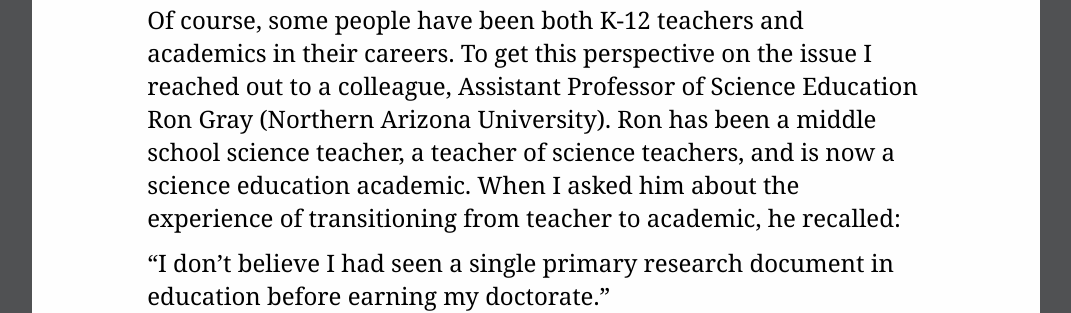
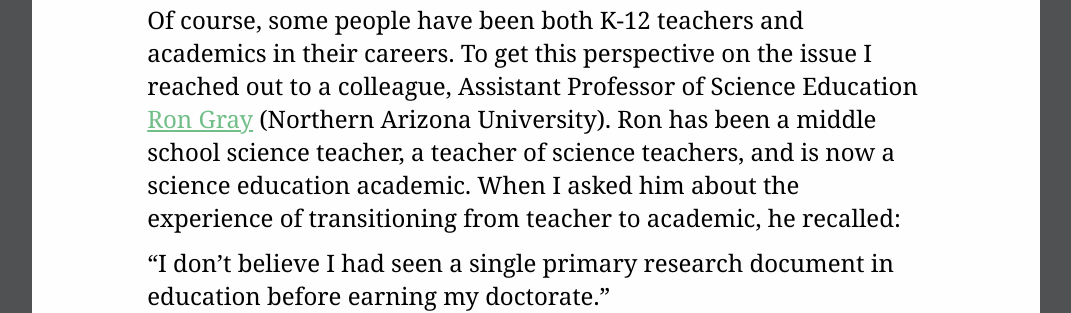
Before and after one commit to jshawl/jeancflanagan, a Jekyll site: the page built from _posts/2013-01-14-facing-the-research-practice-divide.md, in a window 1280 px wide and 900 px high, scrolled down 1088 px. Shown: the part 257-570 px from the top of the window, without its empty margins (104-1175 px from the left). Built offline with Jekyll 4.4.1, drawn with Linux system fonts in a browser that asks for light colours; part of the change alters nothing that is shown.

```diff
--- a/_posts/2013-01-14-facing-the-research-practice-divide.md
+++ b/_posts/2013-01-14-facing-the-research-practice-divide.md
@@ -13,7 +13,7 @@ How did it get this way?
 
 When we talk about research and practice, we’re talking about academics and teachers. In the most typical case, we’re talking about professors of education working at universities, and teachers working at K-12 schools. The divide has its roots in historical and current differences between researchers and teachers in their training, methods, work environment, and career goals that have led to misunderstanding and mistrust. In a 2004 paper titled “Re-Visioning the academic–teacher divide: power and knowledge in the educational community” Jennifer Gore and Andrew Gitlin describe the state of the research-practice divide through the lens of the two groups of people involved, and the imbalance of power between them. Historically, they argue, the framework of science education research has been that researchers generate knowledge and materials that teachers need, but rarely recognize the need for teacher contributions. This assumed one-way flow of knowledge has certainly sparked animosity between the groups, deepened by cultural differences associated with differing career paths.
 
-Of course, some people have been both K-12 teachers and academics in their careers. To get this perspective on the issue I reached out to a colleague, Assistant Professor of Science Education Ron Gray (Northern Arizona University). Ron has been a middle school science teacher, a teacher of science teachers, and is now a science education academic. When I asked him about the experience of transitioning from teacher to academic, he recalled:
+Of course, some people have been both K-12 teachers and academics in their careers. To get this perspective on the issue I reached out to a colleague, Assistant Professor of Science Education [Ron Gray](http://rongray.net/) (Northern Arizona University). Ron has been a middle school science teacher, a teacher of science teachers, and is now a science education academic. When I asked him about the experience of transitioning from teacher to academic, he recalled:
 
 “I don’t believe I had seen a single primary research document in education before earning my doctorate.”
 
```
